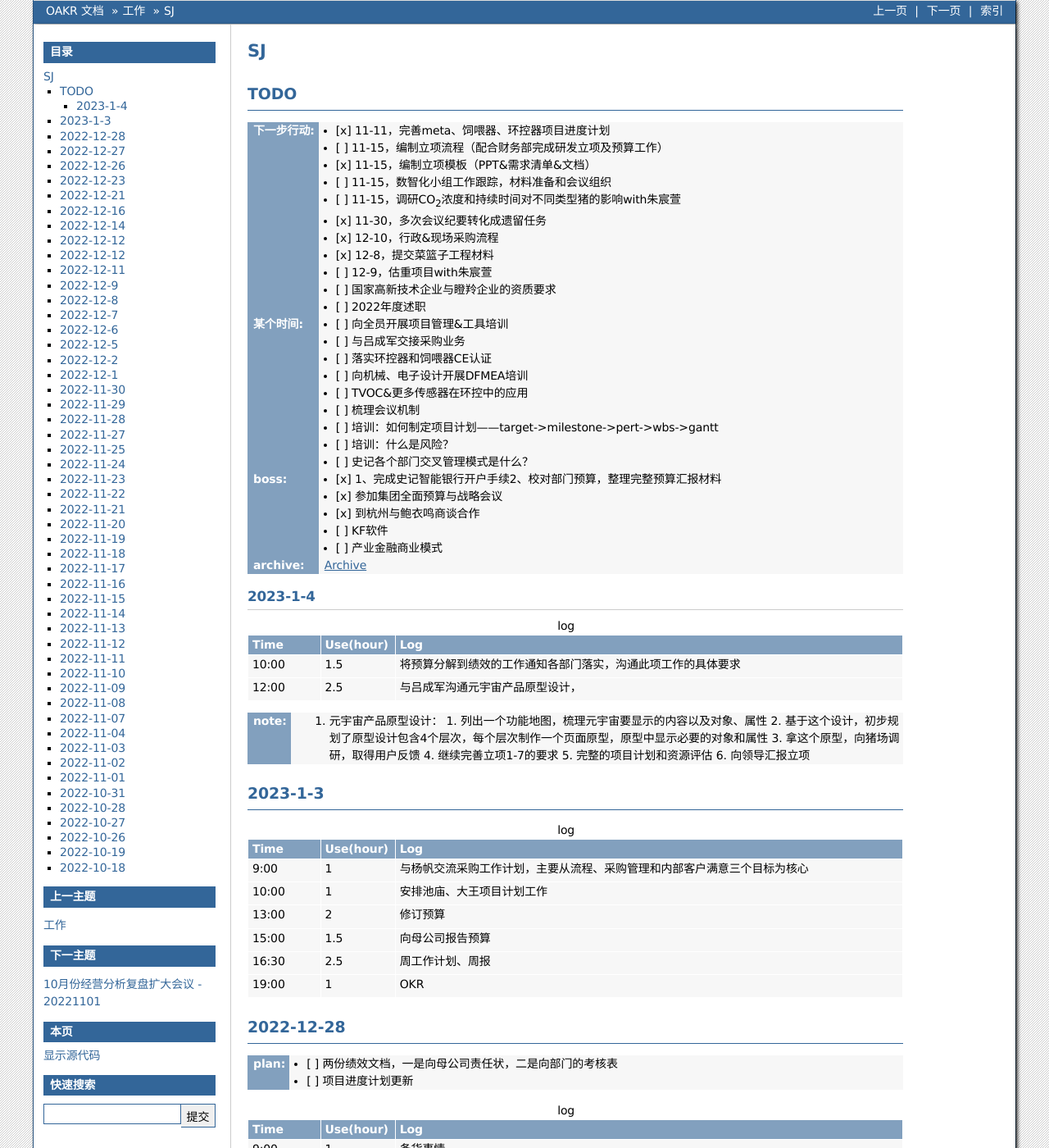
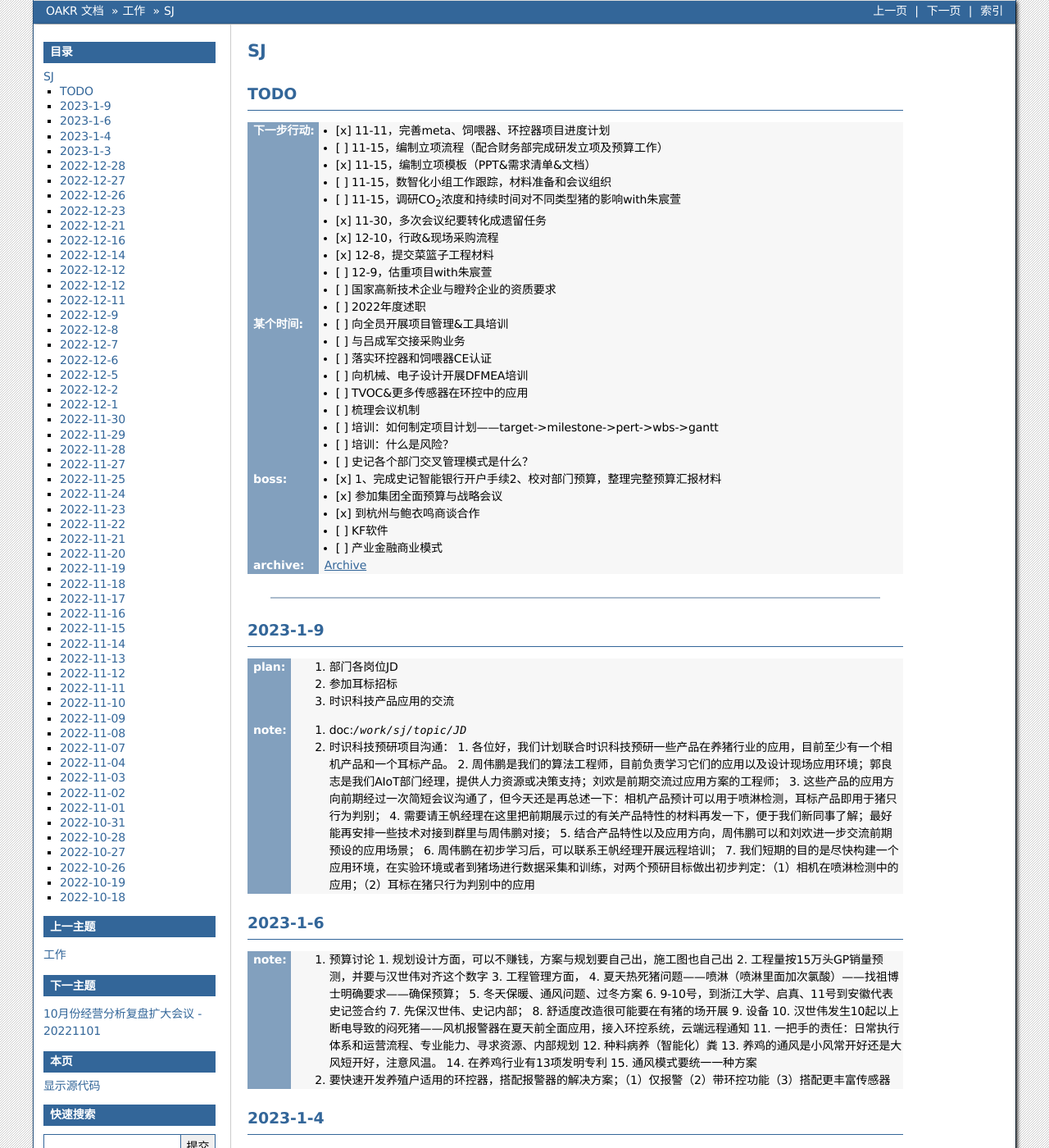
Before and after one commit to cruiurc/cruiurc.github.io, a Sphinx documentation site: the page built from source/work/sj/sj.rst, in a window 1280 px wide and 1400 px high. Shown: the whole window at 82% size. Built offline with Sphinx 7.4.7, drawn with Linux system fonts in a browser that asks for light colours.

Commit message:
20230109

```diff
--- a/source/miscellaneous/resume.rst
+++ b/source/miscellaneous/resume.rst
@@ -19,7 +19,7 @@
 
 教育经历
 --------
-:学历: 本科（统招）
+:学历: 本科
 :学校: 安徽工程大学
 :专业: 自动化
 :英语: CET-4
--- a/source/work/sj/sj.rst
+++ b/source/work/sj/sj.rst
@@ -39,6 +39,47 @@ TODO
 
 
 ---------
+
+2023-1-9
+---------
+:plan:
+   1. 部门各岗位JD
+   2. 参加耳标招标
+   3. 时识科技产品应用的交流
+
+:note:
+   1. doc:`/work/sj/topic/JD`
+   2. 时识科技预研项目沟通：
+      1. 各位好，我们计划联合时识科技预研一些产品在养猪行业的应用，目前至少有一个相机产品和一个耳标产品。
+      2. 周伟鹏是我们的算法工程师，目前负责学习它们的应用以及设计现场应用环境；郭良志是我们AIoT部门经理，提供人力资源或决策支持；刘欢是前期交流过应用方案的工程师；
+      3. 这些产品的应用方向前期经过一次简短会议沟通了，但今天还是再总述一下：相机产品预计可以用于喷淋检测，耳标产品即用于猪只行为判别；
+      4. 需要请王帆经理在这里把前期展示过的有关产品特性的材料再发一下，便于我们新同事了解；最好能再安排一些技术对接到群里与周伟鹏对接；
+      5. 结合产品特性以及应用方向，周伟鹏可以和刘欢进一步交流前期预设的应用场景；
+      6. 周伟鹏在初步学习后，可以联系王帆经理开展远程培训；
+      7. 我们短期的目的是尽快构建一个应用环境，在实验环境或者到猪场进行数据采集和训练，对两个预研目标做出初步判定：（1）相机在喷淋检测中的应用；（2）耳标在猪只行为判别中的应用
+
+2023-1-6
+---------
+:note:
+   1. 预算讨论
+      1. 规划设计方面，可以不赚钱，方案与规划要自己出，施工图也自己出
+      2. 工程量按15万头GP销量预测，并要与汉世伟对齐这个数字
+      3. 工程管理方面，
+      4. 夏天热死猪问题——喷淋（喷淋里面加次氯酸）——找祖博士明确要求——确保预算；
+      5. 冬天保暖、通风问题、过冬方案
+      6. 9-10号，到浙江大学、启真、11号到安徽代表史记签合约
+      7. 先保汉世伟、史记内部；
+      8. 舒适度改造很可能要在有猪的场开展
+      9. 设备
+      10. 汉世伟发生10起以上断电导致的闷死猪——风机报警器在夏天前全面应用，接入环控系统，云端远程通知
+      11. 一把手的责任：日常执行体系和运营流程、专业能力、寻求资源、内部规划
+      12. 种料病养（智能化）粪
+      13. 养鸡的通风是小风常开好还是大风短开好，注意风温。
+      14. 在养鸡行业有13项发明专利
+      15. 通风模式要统一一种方案
+   2. 要快速开发养殖户适用的环控器，搭配报警器的解决方案；（1）仅报警（2）带环控功能（3）搭配更丰富传感器
+
+
 2023-1-4
 ---------
 .. csv-table:: log
```
Also changed, not shown: source/work/sj/topic/JD.rst (added, +67 -0 lines).
